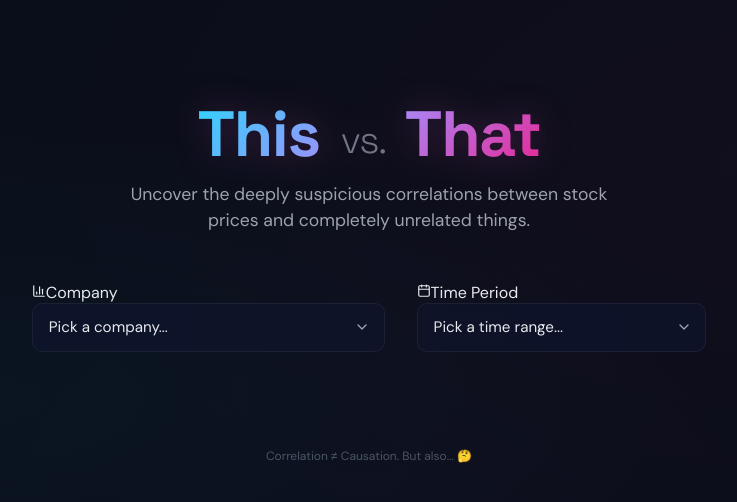
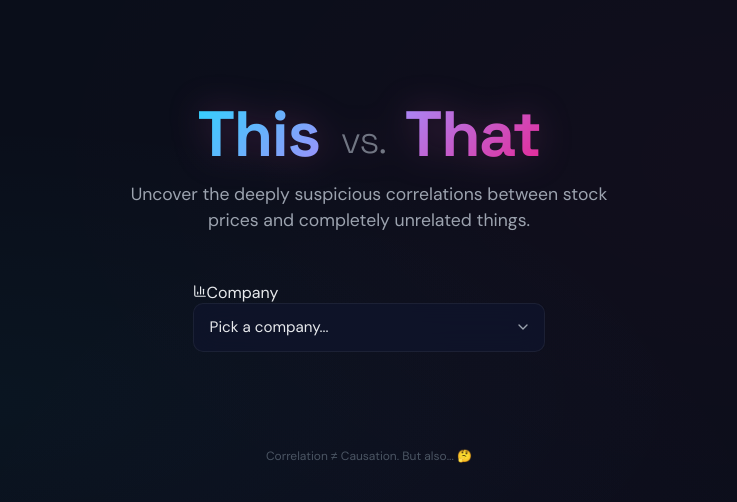
Before and after one commit to shinobi163/this-vs-that, a React (Vite) app: page / in a window 1280 px wide. Shown: the top 502 px of the page, without its empty margins (271-1008 px from the left). Built offline with nearby package versions, Linux system fonts and the light colour scheme.

Commit message:
Update App.jsx

```diff
--- a/src/App.jsx
+++ b/src/App.jsx
@@ -1,6 +1,6 @@
 import { useState, useRef, useCallback } from 'react';
 import CompanyDropdown from './components/CompanyDropdown';
-import TimePeriodDropdown from './components/TimePeriodDropdown';
+//import TimePeriodDropdown from './components/TimePeriodDropdown';
 import FauxLoadingScreen from './components/FauxLoadingScreen';
 import ComparisonChart from './components/ComparisonChart';
 import PunchlineCard from './components/PunchlineCard';
@@ -107,11 +107,6 @@ export default function App() {
           onChange={handleCompanyChange}
           disabled={appState === 'loading'}
         />
-        <TimePeriodDropdown
-          value={selectedPeriod}
-          onChange={handlePeriodChange}
-          disabled={appState === 'loading'}
-        />
       </div>
 
       {appState === 'loading' && (
```
